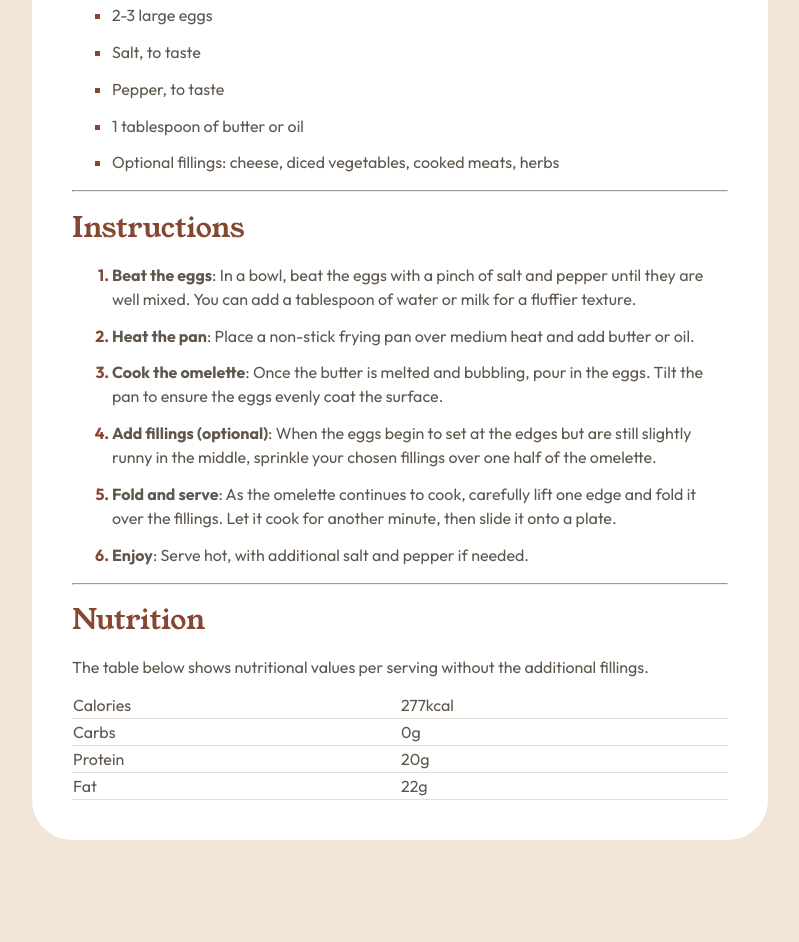
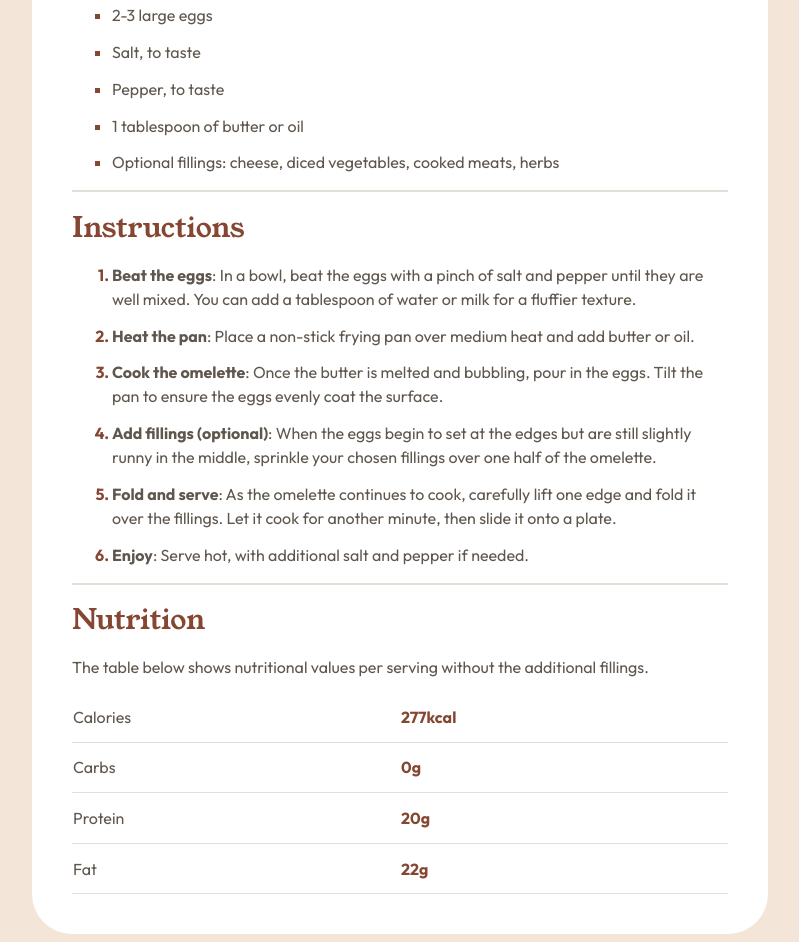
Before and after one commit to mohammad-sayed-ahmad/recipe-page-component, a plain HTML site: page src/index.html in a window 1280 px wide. Shown: the part 858-1800 px from the top of the page, without its empty margins (240-1039 px from the left). Before the commit the page ends 1706 px from the top, so only its background shows below. Drawn offline with Linux system fonts and the light colour scheme.

Commit message:
HTML: class=bold. CSS: td padding, .bold, hr.

```diff
--- a/src/index.css
+++ b/src/index.css
@@ -87,5 +87,15 @@ table {
 
   td {
     border-bottom: 1px solid var(--stone-150);
+    padding-block: 1vi;
   }
 }
+
+.bold {
+  color: var(--brown-800);
+  font-weight: 700;
+}
+
+hr {
+  border: 1px solid var(--stone-150);
+}
--- a/src/index.html
+++ b/src/index.html
@@ -94,19 +94,19 @@
         <tbody>
           <tr>
             <td>Calories</td>
-            <td>277kcal</td>
+            <td class="bold">277kcal</td>
           </tr>
           <tr>
             <td>Carbs</td>
-            <td>0g</td>
+            <td class="bold">0g</td>
           </tr>
           <tr>
             <td>Protein</td>
-            <td>20g</td>
+            <td class="bold">20g</td>
           </tr>
           <tr>
             <td>Fat</td>
-            <td>22g</td>
+            <td class="bold">22g</td>
           </tr>
         </tbody>
       </table>
```
